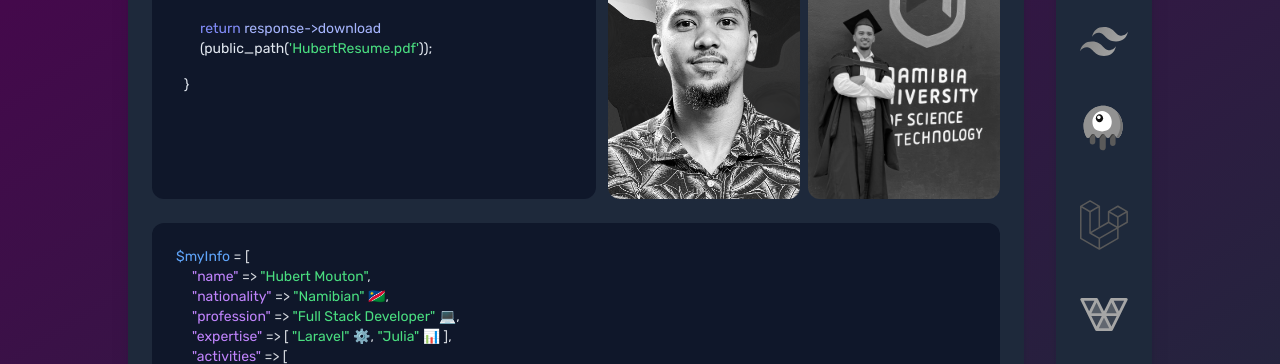
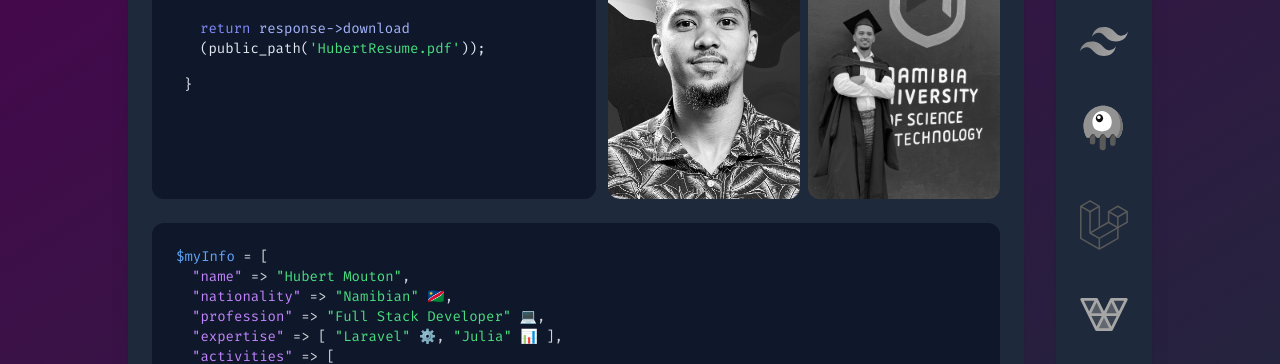
Before and after one commit to hpmouton/hpmouton.github.io, a plain HTML site: page index.html in a window 1280 px wide. Shown: the part 205-569 px from the top of the page. Drawn offline with nearby package versions, Linux system fonts and the light colour scheme.

Commit message:
Fira code added

```diff
--- a/index.html
+++ b/index.html
@@ -10,13 +10,12 @@
         <script src="https://cdn.tailwindcss.com?plugins=forms,typography,aspect-ratio,line-clamp"></script>
         <link rel="preconnect" href="https://fonts.googleapis.com">
         <link rel="preconnect" href="https://fonts.gstatic.com" crossorigin>
-        <link href="https://fonts.googleapis.com/css2?family=Rubik:ital,wght@0,300..900;1,300..900&display=swap" rel="stylesheet">
-
+        <link href="https://fonts.googleapis.com/css2?family=Fira+Mono:wght@400;500;700&family=Rubik:ital,wght@0,300..900;1,300..900&display=swap" rel="stylesheet">
 
         <!-- Styles -->
         <style>
             body {
-                font-family: 'Rubik', sans-serif;
+                font-family: 'Fira Mono', monospace;
             }
 
         </style>
```
